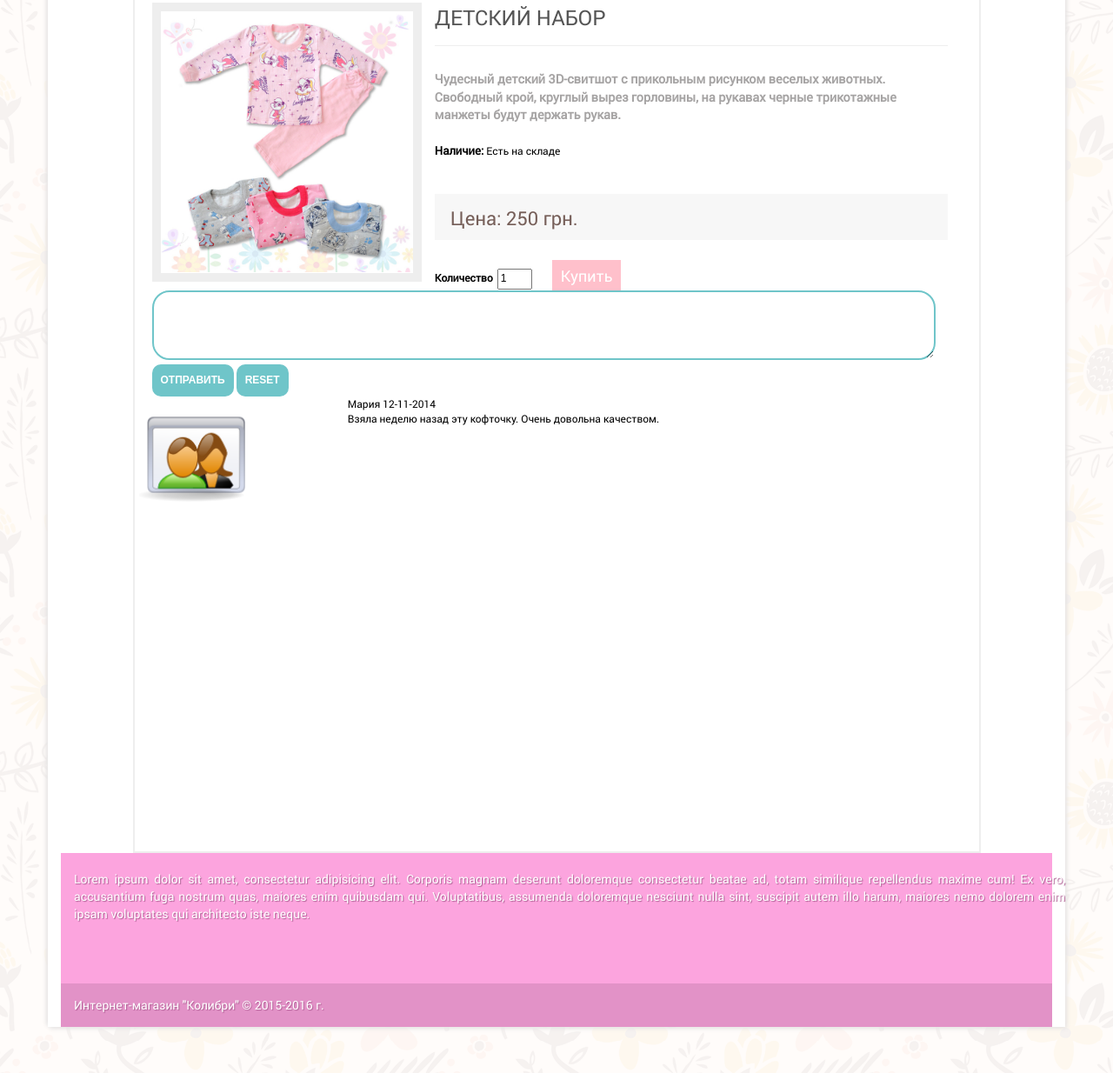
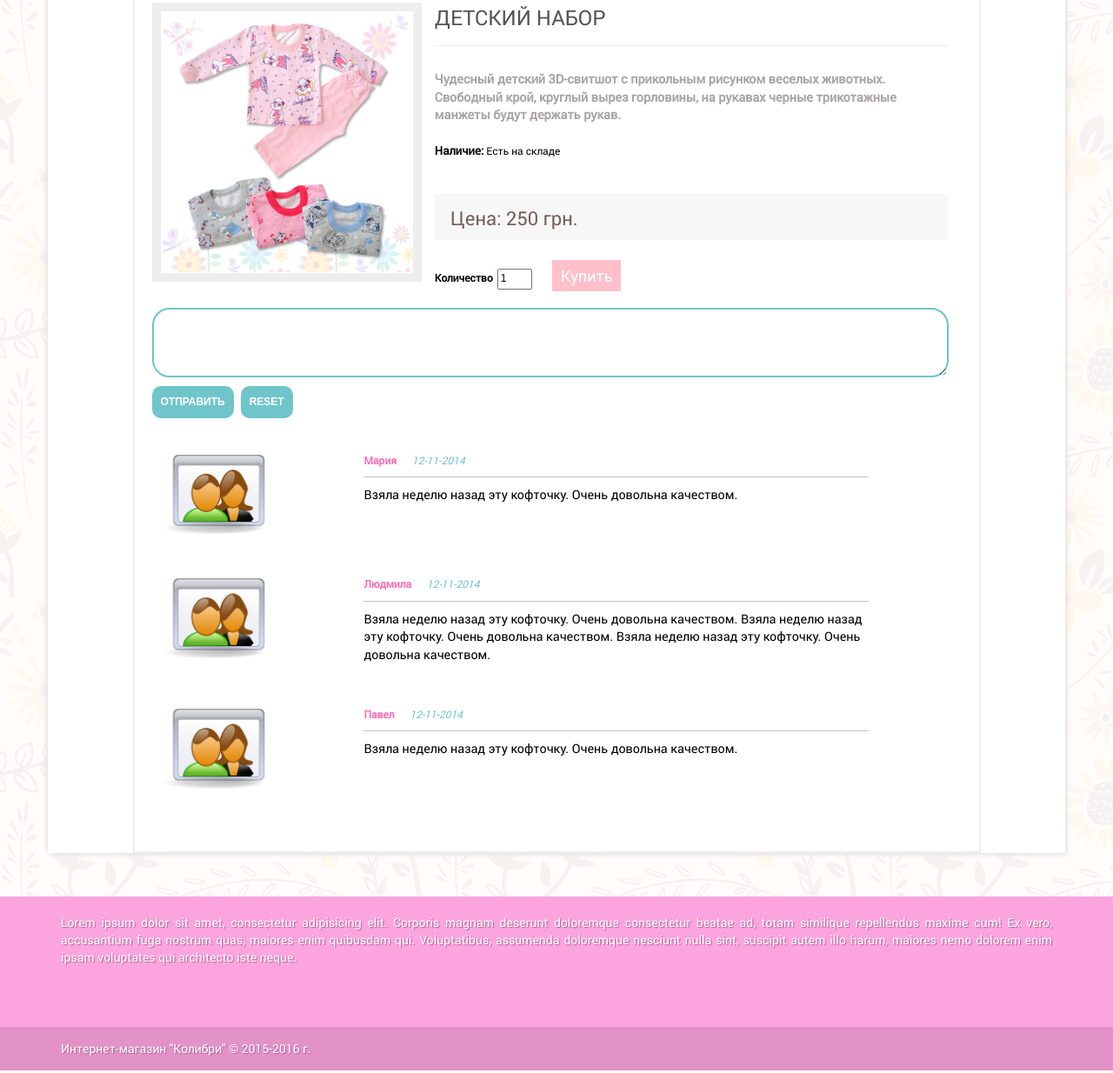
Before and after one commit to Fanpul/kolibri-new, a plain HTML site: page cartOfTrade.html in a window 1280 px wide. Shown: the part 300-1534 px from the top of the page at 87% size. Drawn offline with Linux system fonts and the light colour scheme.

Commit message:
John | add css for comment

```diff
--- a/cartOfTrade.html
+++ b/cartOfTrade.html
@@ -98,11 +98,32 @@
 					</form>
 					<div class="rewiew-user-box col-md-12">
 						<div class="comment-user row">
-						<div class="comment-user row">
+							<img src="images/Comment.png" alt="" class="avatar col-md-2">
+							<div class="info-and-comment col-md-8 col-md-offset-1">
+								<span class="name">Мария</span>
+								<span class="date">12-11-2014</span>
+								<div class="comment-field">Взяла неделю назад эту кофточку. Очень довольна качеством. </div>
+							</div>
+						</div>
+					</div>
+					<div class="rewiew-user-box col-md-12">
 						<div class="comment-user row">
 							<img src="images/Comment.png" alt="" class="avatar col-md-2">
 							<div class="info-and-comment col-md-8 col-md-offset-1">
-								<span class="name">Мария</span>
+								<span class="name">Людмила</span>
+								<span class="date">12-11-2014</span>
+								<div class="comment-field">Взяла неделю назад эту кофточку. Очень довольна качеством.
+								Взяла неделю назад эту кофточку. Очень довольна качеством.
+								Взяла неделю назад эту кофточку. Очень довольна качеством.
+								 </div>
+							</div>
+						</div>
+					</div>
+					<div class="rewiew-user-box col-md-12">
+						<div class="comment-user row">
+							<img src="images/Comment.png" alt="" class="avatar col-md-2">
+							<div class="info-and-comment col-md-8 col-md-offset-1">
+								<span class="name">Павел</span>
 								<span class="date">12-11-2014</span>
 								<div class="comment-field">Взяла неделю назад эту кофточку. Очень довольна качеством. </div>
 							</div>
--- a/css/main.css
+++ b/css/main.css
@@ -813,7 +813,7 @@ border-color: #f7a238;
 .reviews-box {
 	clear: both;
 	height: 400px;
-	padding: 20px 0 0 15p;
+	padding: 20px 0 0 15px;
 	box-sizing: border-box;
 }
 .reviews-box input[type="submit"]{
@@ -833,6 +833,12 @@ border-color: #f7a238;
 	text-transform: uppercase;
 	font-weight: bold;
 	color: white;
+	margin-left: 5px;
+}
+.reviews-box input:hover{
+	-webkit-transition: all .4s;
+	transition: all .4s;
+	background: hotpink;
 }
 
 .reviews-area {
@@ -843,8 +849,35 @@ border-color: #f7a238;
 	-webkit-transition: all .6s;
 	transition: all .6s;
 	padding: 15px;
+	margin-bottom: 5px;
 }
 .reviews-area:focus {
 	border-color: hotpink;
 	height: 150px;
 }
+
+.comment-user {
+	margin-top: 20px;
+}
+
+.info-and-comment {
+	margin-top: 20px;
+}
+
+.comment-field {
+	border-top:1px solid silver;
+	margin-top: 10px;
+	padding: 10px 0;
+	font-size: 1.2em;
+}
+
+.name {
+	color: hotpink;
+	font-weight: bold;
+}
+
+.date {
+	margin-left: 15px;
+	font-style: italic;
+	color: #6FC5C9;
+}
--- a/css/media.css
+++ b/css/media.css
@@ -55,6 +55,7 @@
 		height: 20px;
 		width: 20px;
 		top: 100%;
+		left: 0;
 		border: 10px solid transparent;
 		border-top: 10px solid #fea8df;
 		border-right: 10px solid #fea8df;
```
